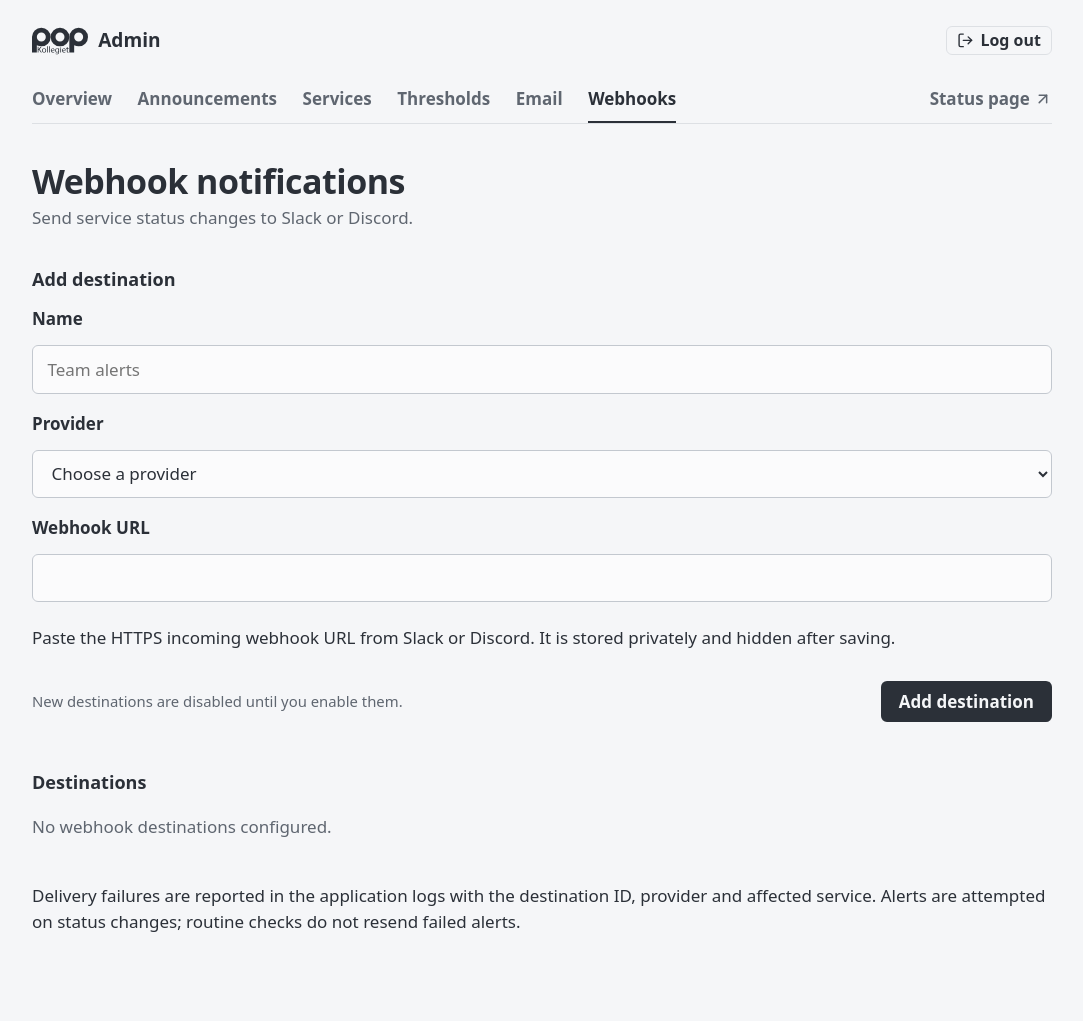
After one commit to Slimonade1/POP-net, a Spring Boot app: page /admin/webhooks in a window 1280 px wide. The commit adds this page. Shown: the whole page, without its empty margins (98-1181 px from the left). Run offline with Spring Boot 4, Linux system fonts and the light colour scheme; the visitor is signed in with stand-in values (Sample User, id 1); data that the repository does not hold is empty; some of the project's set-up classes (security, data sources, template engines, error pages and the like) are left out, and stand-ins take their place; database files in the repository are not loaded; some web fonts are replaced.

Commit message:
Failure handling changed such that webhook delivery and email can fail indepentently and log the failures and timeouts without exposing webhooks Admin/webhooks also has html page.

```diff
--- a/src/main/java/dk/pop/status/temp/domain/WebhookDestination.java
+++ b/src/main/java/dk/pop/status/temp/domain/WebhookDestination.java
@@ -15,4 +15,9 @@ public record WebhookDestination(
         SLACK,
         DISCORD
     }
+
+    @Override
+    public String toString() {
+        return "WebhookDestination[id=" + id + ", provider=" + provider + ", enabled=" + enabled + ", url=[hidden]]";
+    }
 }
--- /dev/null
+++ b/src/main/java/dk/pop/status/temp/view/WebhookNotificationController.java
@@ -0,0 +1,74 @@
+package dk.pop.status.temp.view;
+
+import dk.pop.status.temp.domain.WebhookDestination;
+import dk.pop.status.temp.services.WebhookDestinationService;
+import org.springframework.http.ResponseEntity;
+import org.springframework.stereotype.Controller;
+import org.springframework.ui.Model;
+import org.springframework.web.bind.annotation.ExceptionHandler;
+import org.springframework.web.bind.annotation.GetMapping;
+import org.springframework.web.bind.annotation.PathVariable;
+import org.springframework.web.bind.annotation.PostMapping;
+import org.springframework.web.bind.annotation.RequestParam;
+import org.springframework.web.servlet.mvc.support.RedirectAttributes;
+
+import java.util.NoSuchElementException;
+
+@Controller
+public class WebhookNotificationController {
+    private final WebhookDestinationService destinations;
+
+    public WebhookNotificationController(WebhookDestinationService destinations) {
+        this.destinations = destinations;
+    }
+
+    @GetMapping("/admin/webhooks")
+    public String settings(Model model) {
+        model.addAttribute("destinations", destinations.findAll());
+        model.addAttribute("providers", WebhookDestination.Provider.values());
+        return "webhook-notifications";
+    }
+
+    @PostMapping("/admin/webhooks")
+    public String create(@RequestParam(required = false) String name,
+                         @RequestParam(required = false) String provider,
+                         @RequestParam(required = false) String url, RedirectAttributes redirect) {
+        destinations.create(name, provider, url);
+        redirect.addFlashAttribute("success", "Destination saved. Enable it when you are ready to receive alerts.");
+        return "redirect:/admin/webhooks";
+    }
+
+    @PostMapping("/admin/webhooks/{id}/update")
+    public String update(@PathVariable long id, @RequestParam(required = false) String name,
+                         @RequestParam(required = false) String provider,
+                         @RequestParam(required = false) String url, RedirectAttributes redirect) {
+        destinations.update(id, name, provider, url);
+        redirect.addFlashAttribute("success", "Destination updated.");
+        return "redirect:/admin/webhooks";
+    }
+
+    @PostMapping("/admin/webhooks/{id}/enabled")
+    public String enabled(@PathVariable long id, @RequestParam boolean enabled, RedirectAttributes redirect) {
+        destinations.setEnabled(id, enabled);
+        redirect.addFlashAttribute("success", enabled ? "Destination enabled." : "Destination disabled.");
+        return "redirect:/admin/webhooks";
+    }
+
+    @PostMapping("/admin/webhooks/{id}/delete")
+    public String delete(@PathVariable long id, RedirectAttributes redirect) {
+        destinations.delete(id);
+        redirect.addFlashAttribute("success", "Destination removed.");
+        return "redirect:/admin/webhooks";
+    }
+
+    @ExceptionHandler(IllegalArgumentException.class)
+    public String invalid(IllegalArgumentException exception, RedirectAttributes redirect) {
+        redirect.addFlashAttribute("error", exception.getMessage());
+        return "redirect:/admin/webhooks";
+    }
+
+    @ExceptionHandler(NoSuchElementException.class)
+    public ResponseEntity<Void> notFound() {
+        return ResponseEntity.notFound().build();
+    }
+}
--- a/src/main/resources/templates/fragments/layout.html
+++ b/src/main/resources/templates/fragments/layout.html
@@ -39,6 +39,7 @@
         <a th:href="@{/admin/services}" th:attr="aria-current=${active == 'diagnostics' ? 'page' : null}">Services</a>
         <a th:href="@{/retry-thresholds}" th:attr="aria-current=${active == 'thresholds' ? 'page' : null}">Thresholds</a>
         <a th:href="@{/email-notifications}" th:attr="aria-current=${active == 'email-notifications' ? 'page' : null}">Email</a>
+        <a th:href="@{/admin/webhooks}" th:attr="aria-current=${active == 'webhooks' ? 'page' : null}">Webhooks</a>
         <a class="admin-nav__out" th:href="@{/}">Status page<svg th:replace="~{fragments/icons :: icon('arrow-up-right')}"></svg></a>
     </nav>
 </div>
--- /dev/null
+++ b/src/main/resources/templates/webhook-notifications.html
@@ -0,0 +1,94 @@
+<!DOCTYPE html>
+<html lang="en" xmlns:th="http://www.thymeleaf.org">
+<head th:replace="~{fragments/layout :: head('Webhook notifications, POP status')}"></head>
+<body>
+<div class="page">
+    <header th:replace="~{fragments/layout :: adminHeader('webhooks')}"></header>
+    <main class="admin">
+        <h1 class="admin__title">Webhook notifications</h1>
+        <p class="lede">Send service status changes to Slack or Discord.</p>
+        <p class="alert status--down" th:if="${error}" role="alert" th:text="${error}"></p>
+        <p class="notice" th:if="${success}" role="status" th:text="${success}"></p>
+
+        <form class="compose" method="post" th:action="@{/admin/webhooks}">
+            <h2 class="section-title">Add destination</h2>
+            <div class="field-stack">
+                <div class="field">
+                    <label class="field__label" for="webhook-name">Name</label>
+                    <input class="input" id="webhook-name" name="name" maxlength="100" required
+                           placeholder="Team alerts">
+                </div>
+                <div class="field">
+                    <label class="field__label" for="webhook-provider">Provider</label>
+                    <select class="input" id="webhook-provider" name="provider" required>
+                        <option value="">Choose a provider</option>
+                        <option th:each="provider : ${providers}" th:value="${provider}" th:text="${provider}"></option>
+                    </select>
+                </div>
+                <div class="field">
+                    <label class="field__label" for="webhook-url">Webhook URL</label>
+                    <input class="input" id="webhook-url" name="url" type="password" maxlength="2048"
+                           autocomplete="new-password" required aria-describedby="webhook-url-help">
+                    <p id="webhook-url-help">Paste the HTTPS incoming webhook URL from Slack or Discord. It is stored privately and hidden after saving.</p>
+                </div>
+            </div>
+            <div class="compose__foot">
+                <span class="compose__count">New destinations are disabled until you enable them.</span>
+                <button class="button button--primary" type="submit">Add destination</button>
+            </div>
+        </form>
+
+        <section class="admin-section" aria-labelledby="destinations-title">
+            <h2 id="destinations-title" class="section-title">Destinations</h2>
+            <p class="empty" th:if="${#lists.isEmpty(destinations)}">No webhook destinations configured.</p>
+            <article class="panel" th:each="destination : ${destinations}">
+                <div class="admin-section__head">
+                    <h3 th:text="${destination.name}">Team alerts</h3>
+                    <span th:text="${destination.enabled ? 'Enabled' : 'Disabled'}">Disabled</span>
+                </div>
+                <form class="compose" method="post" th:action="@{/admin/webhooks/{id}/update(id=${destination.id})}">
+                    <div class="field-stack">
+                        <div class="field">
+                            <label class="field__label" th:for="${'name-' + destination.id}">Name</label>
+                            <input class="input" th:id="${'name-' + destination.id}" name="name" maxlength="100"
+                                   th:value="${destination.name}" required>
+                        </div>
+                        <div class="field">
+                            <label class="field__label" th:for="${'provider-' + destination.id}">Provider</label>
+                            <select class="input" th:id="${'provider-' + destination.id}" name="provider" required>
+                                <option th:each="provider : ${providers}" th:value="${provider}" th:text="${provider}"
+                                        th:selected="${provider == destination.provider}"></option>
+                            </select>
+                        </div>
+                        <div class="field">
+                            <label class="field__label" th:for="${'url-' + destination.id}">Replacement webhook URL</label>
+                            <input class="input" th:id="${'url-' + destination.id}" name="url" type="password"
+                                   maxlength="2048" autocomplete="new-password"
+                                   placeholder="Leave blank to keep the saved URL">
+                        </div>
+                    </div>
+                    <div class="compose__foot">
+                        <span></span>
+                        <button class="button button--primary button--small" type="submit">Save changes</button>
+                    </div>
+                </form>
+                <div class="admin-section__head">
+                    <form method="post" th:action="@{/admin/webhooks/{id}/enabled(id=${destination.id})}">
+                        <input type="hidden" name="enabled" th:value="${!destination.enabled}">
+                        <button class="button button--ghost button--small" type="submit"
+                                th:text="${destination.enabled ? 'Disable' : 'Enable'}">Enable</button>
+                    </form>
+                    <form method="post" th:action="@{/admin/webhooks/{id}/delete(id=${destination.id})}"
+                          data-confirm="Remove this webhook destination? It will stop receiving alerts.">
+                        <button class="button button--ghost button--small button--danger" type="submit">Remove</button>
+                    </form>
+                </div>
+            </article>
+        </section>
+        <p>Delivery failures are reported in the application logs with the destination ID, provider and affected service.
+            Alerts are attempted on status changes; routine checks do not resend failed alerts.</p>
+    </main>
+</div>
+<script th:src="@{/js/admin.js}" defer></script>
+</body>
+</html>
```
Also changed, not shown: src/main/java/dk/pop/status/temp/services/StatusChangeNotificationService.java (+15 -2 lines), src/main/java/dk/pop/status/temp/services/WebhookDestinationService.java (added, +58 -0 lines), src/main/java/dk/pop/status/temp/services/WebhookNotificationService.java (+8 -28 lines), src/main/java/dk/pop/status/temp/utils/WebhookDestinationUtils.java (added, +44 -0 lines), README.md.
